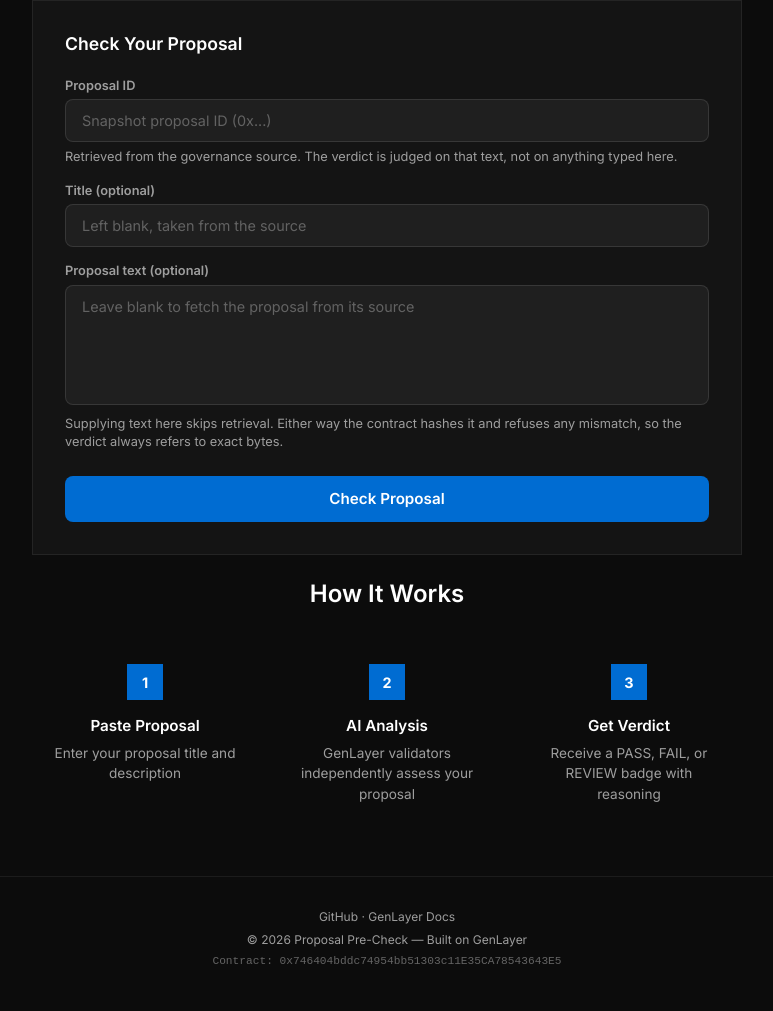
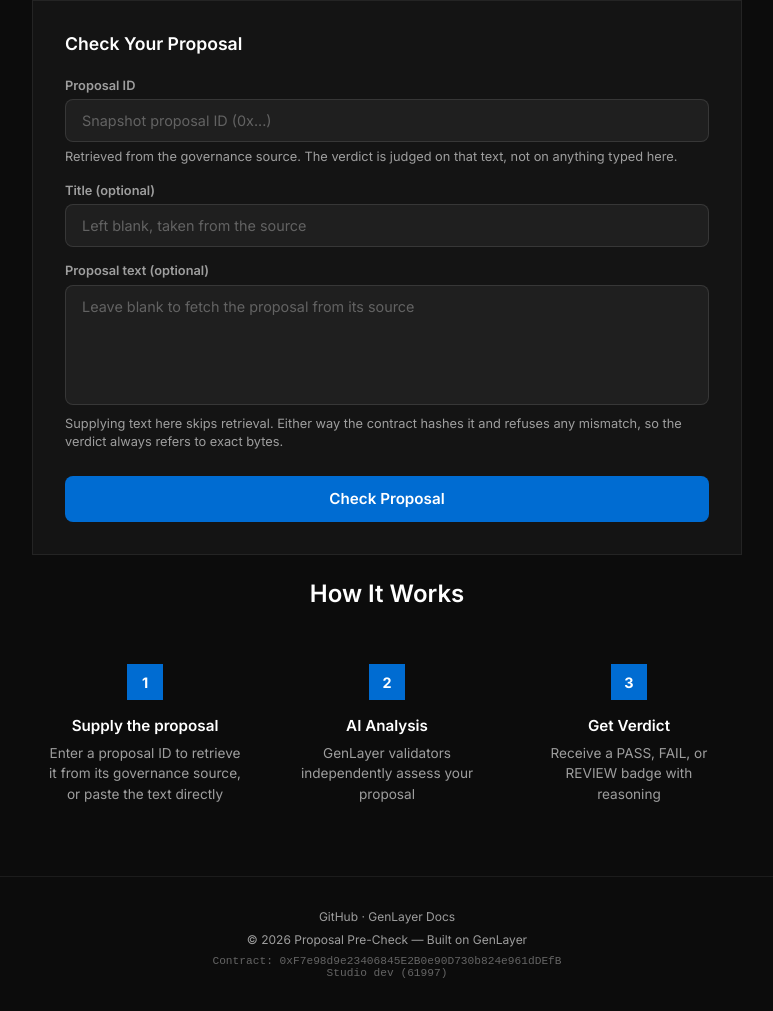
Before and after one commit to Adebisi1111/proposal-precheck, a website: page static/index.html in a window 1280 px wide. Shown: the part 331-1342 px from the top of the page, without its empty margins (253-1026 px from the left). Drawn offline with Linux system fonts and the light colour scheme.

Commit message:
Correct stale contract address and form copy in the UI
The footer still advertised the dead Bradbury address 0x746404bd..., which
was the contract that could never execute. Now shows the deployed contract
and names the chain.

'How it works' still said 'Paste Proposal / enter title and description',
which described the flow that no longer exists.

Verified end to end against 0xF7e98d9e... on 61997: a real Snapshot proposal
was retrieved server-side, hashed (8afccb82..., 2320 bytes), assessed to
REVIEW at 84 confidence, and stored. Duplicate submission was refused with
'proposal already checked' rather than surfacing as a generic error.

```diff
--- a/static/index.html
+++ b/static/index.html
@@ -448,8 +448,8 @@
     <div class="how-it-works">
       <div class="step">
         <div class="step-number">1</div>
-        <h3>Paste Proposal</h3>
-        <p>Enter your proposal title and description</p>
+        <h3>Supply the proposal</h3>
+        <p>Enter a proposal ID to retrieve it from its governance source, or paste the text directly</p>
       </div>
       <div class="step">
         <div class="step-number">2</div>
@@ -468,7 +468,8 @@
 <footer>
   <div><a href="https://github.com/Adebisi1111" target="_blank">GitHub</a> · <a href="https://docs.genlayer.com" target="_blank">GenLayer Docs</a></div>
   <div style="margin-top:0.5rem">© 2026 Proposal Pre-Check — Built on GenLayer</div>
-  <div class="contract-address">Contract: 0x746404bddc74954bb51303c11E35CA78543643E5</div>
+  <div class="contract-address">Contract: 0xF7e98d9e23406845E2B0e90D730b824e961dDEfB<br>
+    Studio dev (61997)</div>
 </footer>
 
 <script>
```
